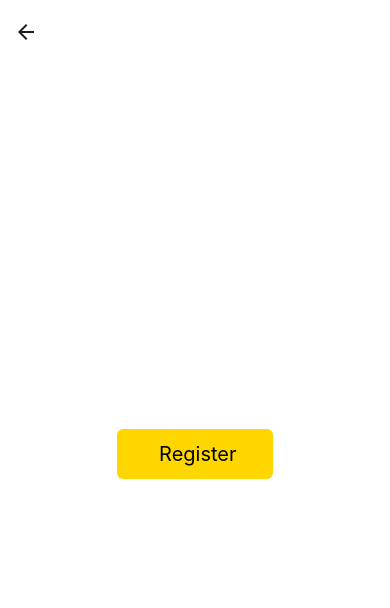
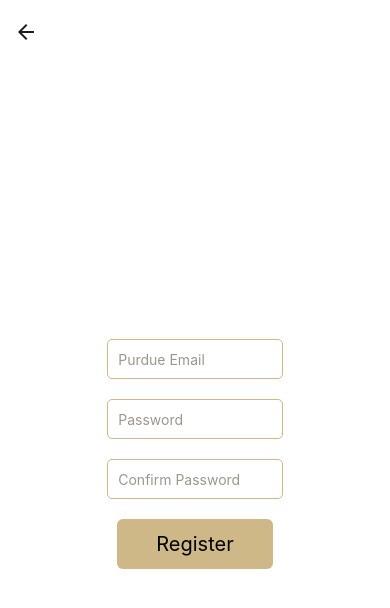
Before and after one commit to aberiggs/BoilerMatch, a React Native app in the folder frontend/: screen /Register in a window 390 px wide. Shown: the top 608 px of the page. Built offline with nearby package versions, Linux system fonts and the light colour scheme.

Commit message:
Base UI for account registration + input validation/error messages

```diff
--- a/frontend/screens/Register.js
+++ b/frontend/screens/Register.js
@@ -1,19 +1,101 @@
 import { StatusBar } from 'expo-status-bar';
-import { StyleSheet, Text, View,TouchableOpacity } from 'react-native';
+import { useState } from 'react';
+import { StyleSheet, Text, View, Pressable, TextInput } from 'react-native';
 
 export default function Register({navigation}){
 
+    const [email, setEmail] = useState('')
+    const [password, setPassword] = useState('')
+    const [confirmedPassword, setConfirmedPassword] = useState('')
+    const [errorMessage, setErrorMessage] = useState('')
+
+
     const handleRegister = () => {
-        navigation.navigate("MainTabNavigator")
+      // Trim user credentials of whitespace
+      setEmail(email.trim())
+      setPassword(password.trim())
+      setConfirmedPassword(confirmedPassword.trim())
+      if (canRegister()) {
+        navigation.navigate("Landing")
       }
+    }
+
+    const canRegister = () => {
+      emailExtension = "@purdue.edu"  // Note: Change this to be @gmail.com to create account from gmail for testing purposes
+      if (email.length === 0) {
+        // Email is blank
+        setErrorMessage("Please enter your email")
+        return false
+      } else if (password.length === 0) {
+        // Password is blank
+        setErrorMessage("Please create a password")
+        return false
+      } else if (confirmedPassword.length === 0) {
+        // Confirmed password is blank
+        setErrorMessage("Please confirm your password")
+        return false
+      } else if (email.substring(email.length-emailExtension.length, email.length) !== emailExtension || email.length-emailExtension.length === 0) {
+        // Email is not *.@purdue.edu
+        setErrorMessage("Please enter a valid Purdue email")
+        return false
+      } else if (password !== confirmedPassword) {
+        // Passwords do not match
+        setErrorMessage("The passwords do not match")
+        return false
+      }
+
+      return true
+    }
+
+    const updateAndValidate = (newText, updateFunc) => {
+      () => setConfirmedPassword(newText)
+      console.log(confirmedPassword)
+    }
 
     return(
         <View style={styles.container}>
 
+          <TextInput s
+            autoCapitalize="none"
+            autoCorrect={false}
+            autoComplete="off"
+            placeholder='Purdue Email'
+            placeholderTextColor={"#9D968D"}
 
-        <TouchableOpacity style={styles.button} onPress={handleRegister}>
-        <Text style={styles.buttonText}> Register</Text>
-        </TouchableOpacity>
+            onChangeText={text => setEmail(text)}
+
+            style={styles.textInput}
+          />
+
+          <TextInput
+            autoCapitalize="none"
+            autoCorrect={false}
+            autoComplete="off"
+            placeholder='Password'
+            placeholderTextColor={"#9D968D"}
+
+            onChangeText={text => setPassword(text)}
+
+            style={styles.textInput}
+          />
+
+          <TextInput
+            autoCapitalize="none"
+            autoCorrect={false}
+            autoComplete="off"
+            placeholder='Confirm Password'
+            placeholderTextColor={"#9D968D"}
+
+            onChangeText={ text => setConfirmedPassword(text)}
+
+            style={styles.textInput}
+          />
+
+          <Text style={styles.buttonText}>{errorMessage}</Text>
+
+          <Pressable style={styles.button} onPress={handleRegister}>
+          <Text style={styles.buttonText}>Register</Text>
+          </Pressable>
 
        </View>
     )
@@ -31,7 +113,7 @@ const styles = StyleSheet.create({
     button: {
         width: "40%",
         height: 50,
-        backgroundColor: "gold",
+        backgroundColor: "#CEB888",
         borderRadius: 6,
         justifyContent: 'center',
 
@@ -41,5 +123,15 @@ const styles = StyleSheet.create({
         fontSize: 20,
         alignSelf: "center"
       },
+      textInput: {
+        color:"#CEB888",
+        height: 40,
+        width: "45%",
+        borderColor: '#CEB888',
+        borderWidth: 1,
+        padding: 10,
+        marginBottom: 20,
+        borderRadius: 5,
+      }
 
   });
```
